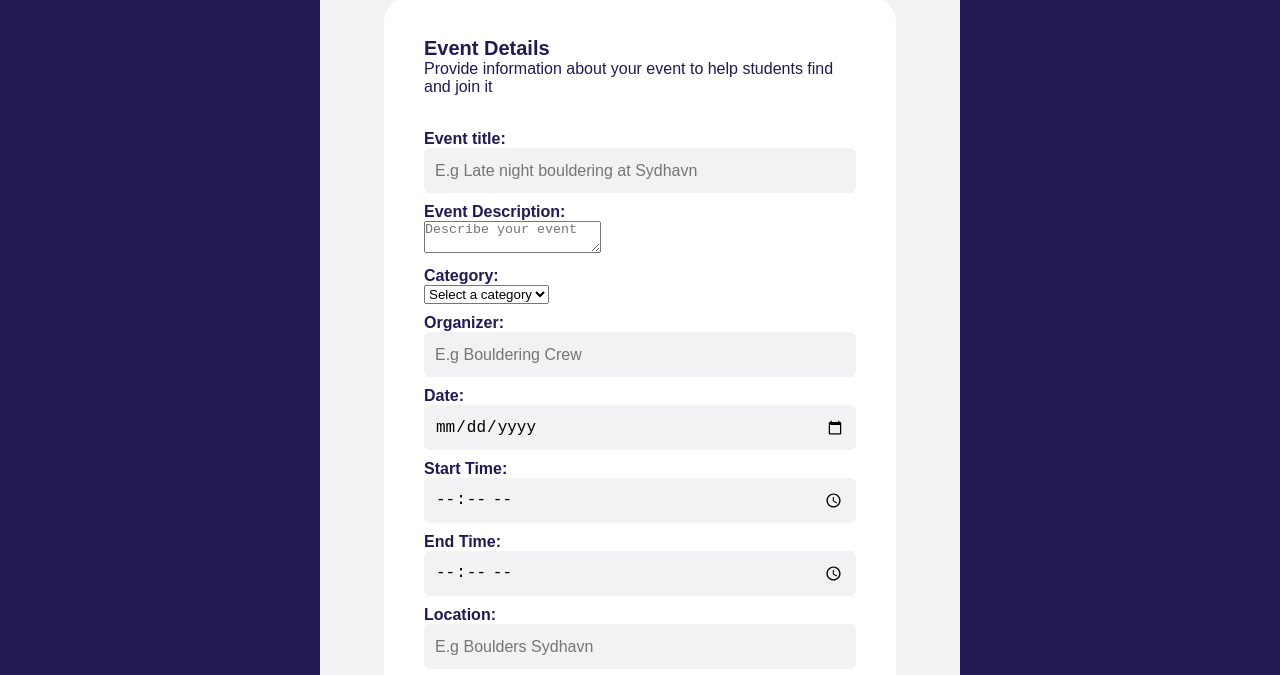
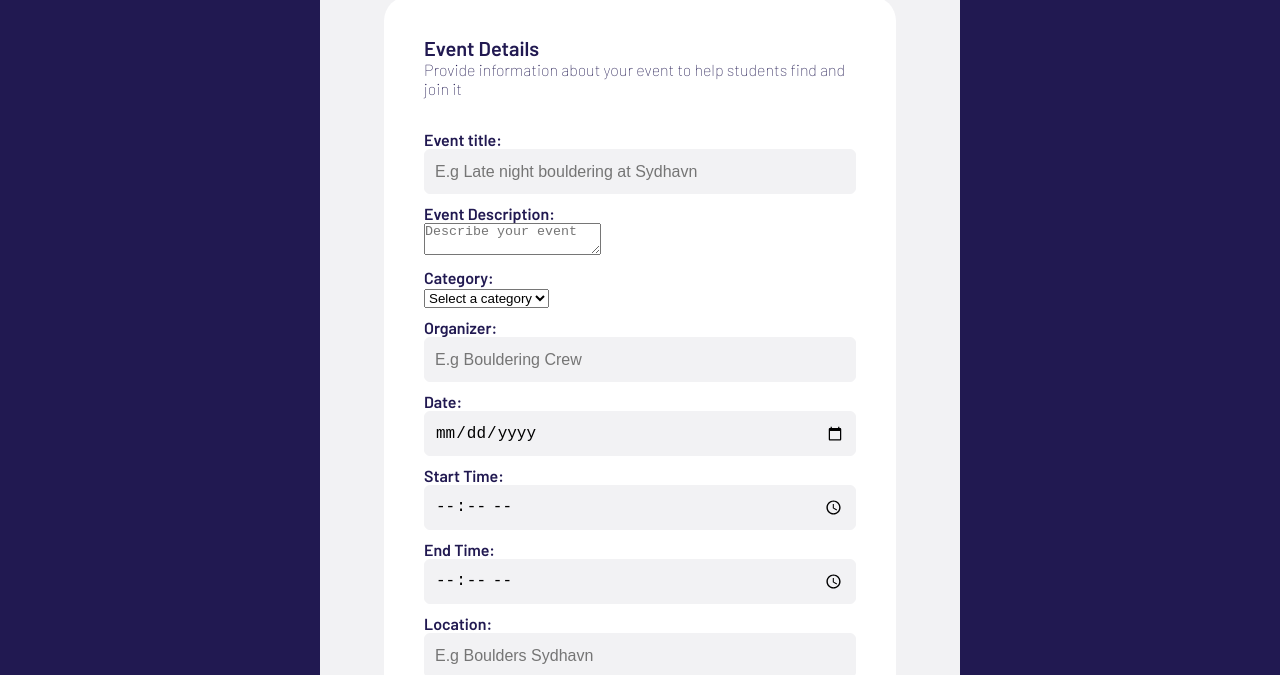
Before and after one commit to FreyaHH25/AAU-Student-event-page, a plain HTML site: page create_events.html in a window 1280 px wide. Shown: the part 487-1162 px from the top of the page. Drawn offline with Linux system fonts and the light colour scheme; a web font is replaced by a local one.

Commit message:
Update create_events.html

```diff
--- a/create_events.html
+++ b/create_events.html
@@ -6,6 +6,10 @@
   <meta name="viewport" content="width=device-width, initial-scale=1" />
   <title>Document</title>
 </head>
+
+<link rel="preconnect" href="https://fonts.googleapis.com">
+<link rel="preconnect" href="https://fonts.gstatic.com" crossorigin>
+<link href="https://fonts.googleapis.com/css2?family=Barlow:ital,wght@0,100;0,200;0,300;0,400;0,500;0,600;0,700;0,800;0,900;1,100;1,200;1,300;1,400;1,500;1,600;1,700;1,800;1,900&display=swap" rel="stylesheet">
 <link rel="stylesheet" href="styles/styles(create_events).css" />
 <link rel="stylesheet" href="styles/styles(header_footer).css" />
 
```
